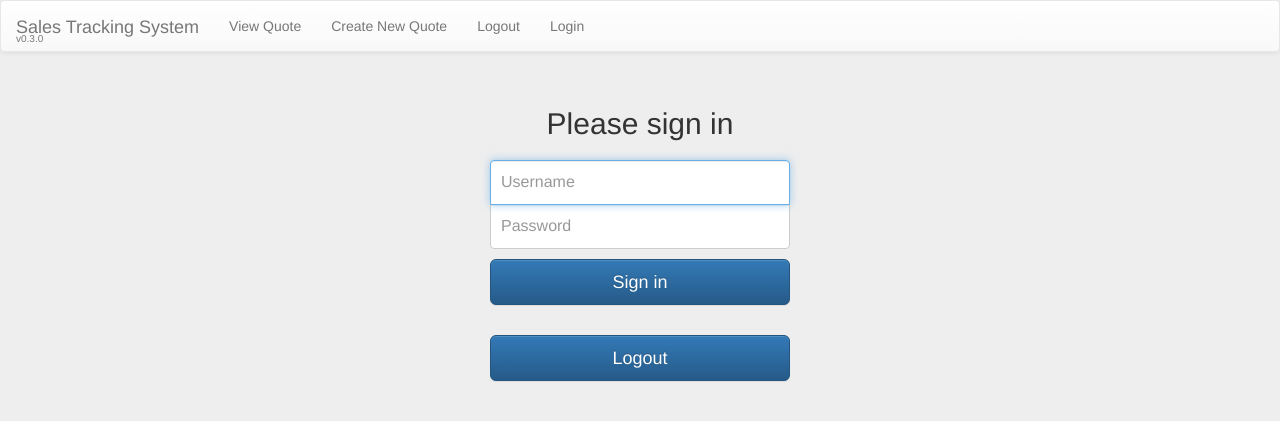
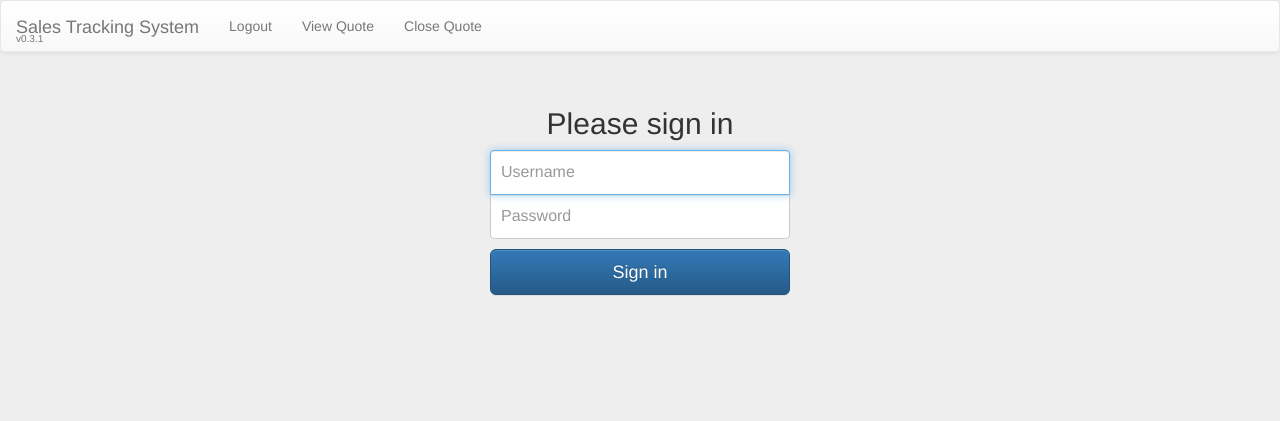
Before and after one commit to Fenix787/sales-tracking-system, a PHP site: page /index.php?action=authSalesRep in a window 1280 px wide. Shown: the top 421 px of the page. Run offline with PHP 8.4, Linux system fonts and the light colour scheme; the visitor is signed in with stand-in values (Sample User, id 1); data that the repository does not hold is empty; some libraries are stand-ins or nearby versions.

Commit message:
Updated the auth gui and navbar to only display links when the user is authenticated or when creating a quote. Code should be a little cleaner as awell.

```diff
--- a/CreateQuote.php
+++ b/CreateQuote.php
@@ -10,22 +10,25 @@ include_once "LegacyDB.php";
 include_once "QuoteDB.php";
 include_once "SalesRepDB.php";
 
-class CreateQuote {
+class CreateQuote
+{
 
     private $ldb;
     private $qdb;
     private $srdb;
 
-    public function __construct() {
+    public function __construct()
+    {
         $row = array();
         $this->ldb = new LegacyDB;
         $this->qdb = new QuoteDB;
         $this->srdb = new SalesRepDB;
     }
 
-    public function authSalesRep($username,$password) {
+    public function authSalesRep($username, $password)
+    {
         // if user is not authorized yet
-        if($_SESSION['salesrep']->id == -1) {
+        if ($_SESSION['salesrep']->id == -1 && $username != '-1' && $password != '-1') {
             // get auth data
             $authUser = $this->srdb->getPassword($username);
 
@@ -33,65 +36,77 @@ class CreateQuote {
             $hashedpw = hash('sha256', $password . $authUser->salt);
 
             // compare the password entered by the user to the one on file
-            if ($hashedpw == $authUser->password){
-                // store salesrep data in controller
+            if ($hashedpw == $authUser->password) {
+                // store salesrep data in session
                 $_SESSION['salesrep'] = $authUser;
                 trace("authenticated salesrep stored in session");
-                return "You have been logged in.";
+                return "<h3>You have logged in. Redirecting to <a href='index.php'>home</a> in <span id='counter'>5</span> second(s).</h3>" .
+                '<script type="text/javascript"> function countdown() {
+                var i = document.getElementById("counter");
+                if (parseInt(i.innerHTML)<=0) {
+                    location.href = "index.php";
                     }
                  else {
+                    i.innerHTML = parseInt(i.innerHTML)-1;
+                 }
+                }
+                setInterval(function(){ countdown();
+               },1000);</script>';
+            } else {
                 // password does not match
                 return "Password does not match.";
             }
-         }
-        // if user is logged in
-        else {
-            // if username and password are -1 process logout
-            if ($username == '-1' && $password == '-1') {
+        } // if username and password are -1 process logout
+        else if ($username == '-1' && $password == '-1') {
             session_unset();
             session_destroy();
             trace("session destroyed");
             return "You have been logged out.";
-            }
-            else {
+        } else {
             return "You have already logged in.";
-            }
         }
 
     }
 
-    public function getCustList() {
+    public function getCustList()
+    {
         // return the customer list from the legacy database
         return $this->ldb->getCustList();
     }
 
-    public function newQuote($salesrepid,$customer) {
+    public function newQuote($salesrepid, $customer)
+    {
         // store quote in database and return a local copy
-        return $this->qdb->newQuote($salesrepid,$customer);
+        return $this->qdb->newQuote($salesrepid, $customer);
     }
 
-    public function addItem($item) {
+    public function addItem($item)
+    {
         // store item in database and return the generated id
         return $this->qdb->newItem($item);
     }
 
-    public function addNote($note) {
+    public function addNote($note)
+    {
         // verify quote has been created, and data for the note exists
         return $this->qdb->newNote($note);
     }
 
-    public function confirmEmail($quoteid,$email) {
+    public function confirmEmail($quoteid, $email)
+    {
         // store email address and status for quote
-        $this->qdb->confirmEmail($quoteid,$email);
+        $this->qdb->confirmEmail($quoteid, $email);
         $this->sanctionQuote($quoteid);
     }
 
-    public function sanctionQuote($quoteid) {
+    public function sanctionQuote($quoteid)
+    {
         // sanction quote in database
-        $this->qdb->sanctionQuote($quoteid,1);
+        $this->qdb->sanctionQuote($quoteid, 1);
     }
 
-    public function getCust() {
+    public function getCust()
+    {
         return $this->quote->customer;
     }
 
--- a/MySQLSuper.php
+++ b/MySQLSuper.php
@@ -1,4 +1,5 @@
 <?php
+
 /*
 	Database PDO Wrapper Class
 	Constructed using PDO tutorial from
@@ -10,7 +11,8 @@
 
 */
 
-class MySQLSuper {
+class MySQLSuper
+{
 
     // configuration
     protected $host;
@@ -20,36 +22,39 @@ class MySQLSuper {
     protected $table_name;
     protected $dbh;
     protected $error;
+    protected $stmt;
 
     // default super constructor
-    protected function super_construct(){
+    protected function super_construct()
+    {
 
         // Create new database object
         $dsn = 'mysql:host=' . $this->host . ';dbname=' . $this->db_name;
 
         // Set options
         $options = array(
-            PDO::ATTR_PERSISTENT    => true,
-            PDO::ATTR_ERRMODE       => PDO::ERRMODE_EXCEPTION
+            PDO::ATTR_PERSISTENT => true,
+            PDO::ATTR_ERRMODE => PDO::ERRMODE_EXCEPTION
         );
 
         // Create a new PDO instanace
-        try{
+        try {
             $this->dbh = new PDO($dsn, $this->user, $this->pass, $options);
-        }
-        // Catch any errors
-        catch(PDOException $e){
+        } // Catch any errors
+        catch (PDOException $e) {
             $this->error = $e->getMessage();
         }
     }
 
     // query method
-	public function query($query){
+    public function query($query)
+    {
         $this->stmt = $this->dbh->prepare($query);
     }
 
     // bind method
-	public function bind($param, $value, $type = null){
+    public function bind($param, $value, $type = null)
+    {
         if (is_null($type)) {
             switch (true) {
                 case is_int($value):
@@ -69,60 +74,70 @@ class MySQLSuper {
     }
 
     // execute method
-	public function execute(){
+    public function execute()
+    {
         return $this->stmt->execute();
     }
 
     // resultset method
-	public function resultset(){
+    public function resultset()
+    {
         $this->execute();
         return $this->stmt->fetchAll(PDO::FETCH_ASSOC);
     }
 
     // single method
-	public function single(){
+    public function single()
+    {
         $this->execute();
         return $this->stmt->fetch(PDO::FETCH_ASSOC);
     }
 
     // rowcount method
-	public function rowCount(){
+    public function rowCount()
+    {
         return $this->stmt->rowCount();
     }
 
     // lastinsertid method
-	public function lastInsertId(){
+    public function lastInsertId()
+    {
         return $this->dbh->lastInsertId();
     }
 
     // begin transaction method
-	public function beginTransaction(){
+    public function beginTransaction()
+    {
         return $this->dbh->beginTransaction();
     }
 
     // end transaction method
-	public function endTransaction(){
+    public function endTransaction()
+    {
         return $this->dbh->commit();
     }
 
     // cancel transaction method
-	public function cancelTransaction(){
+    public function cancelTransaction()
+    {
         return $this->dbh->rollBack();
     }
 
     // dump debug method
-	public function debugDumpParams(){
+    public function debugDumpParams()
+    {
         return $this->stmt->debugDumpParams();
     }
 
     // update and bind on single item in table
-	public function updateBindSingle($id,$paramName,$paramData) {
+    public function updateBindSingle($id, $paramName, $paramData)
+    {
         // prepare update query
         $this->query("Update " . $this->table_name . " SET " . $paramName . "=:paramData WHERE id=:id");
 
         // bind item parameters
-       $this->bind(":id",$id);
-	   $this->bind(":paramData",$paramData);
+        $this->bind(":id", $id);
+        $this->bind(":paramData", $paramData);
 
         // execute built query and return result
         return $this->execute();
--- a/QuoteDB.php
+++ b/QuoteDB.php
@@ -8,27 +8,30 @@
 
 include_once "MySQLSuper.php";
 
-class QuoteDB extends MySQLSuper {
+class QuoteDB extends MySQLSuper
+{
 
     // database configuration
-    function __construct() {
-        $this->host       = "localhost";
-        $this->user       = "csci467";
-        $this->pass       = "huskies";
-        $this->db_name    = "Sales";
+    function __construct()
+    {
+        $this->host = "localhost";
+        $this->user = "csci467";
+        $this->pass = "huskies";
+        $this->db_name = "Sales";
         $this->table_name = "Quote";
 
         $this->super_construct();
         trace($this->error);
     }
 
-   public function newQuote($salesrepid,$customer) {
+    public function newQuote($salesrepid, $customer)
+    {
         // prepare insert query
         $this->query("INSERT INTO Quote (id,salesrep,status,cust,discount,comission) VALUES (NULL,:salesrepid,0,:customer,NULL,NULL)");
 
         // bind quote parameters
-       $this->bind(":salesrepid",$salesrepid);
-       $this->bind(":customer",$customer);
+        $this->bind(":salesrepid", $salesrepid);
+        $this->bind(":customer", $customer);
 
         // execute built query
         $this->execute();
@@ -38,15 +41,16 @@ class QuoteDB extends MySQLSuper {
         return $this->dbh->lastInsertId();
     }
 
-   public function newItem($item) {
+    public function newItem($item)
+    {
         // prepare insert query
         $this->query("INSERT INTO Item (id,quote,title,price,qty) VALUES (NULL,:quote,:title,:price,:qty)");
 
         // bind item parameters
-       $this->bind(":quote",$item->quoteid);
-       $this->bind(":title",$item->title);
-       $this->bind(":price",$item->price);
-       $this->bind(":qty",$item->qty);
+        $this->bind(":quote", $item->quoteid);
+        $this->bind(":title", $item->title);
+        $this->bind(":price", $item->price);
+        $this->bind(":qty", $item->qty);
 
         // execute built query
         $this->execute();
@@ -56,14 +60,15 @@ class QuoteDB extends MySQLSuper {
         return $this->dbh->lastInsertId();
     }
 
-   public function newNote($note) {
+    public function newNote($note)
+    {
         // prepare insert query
         $this->query("INSERT INTO Note (id,quote,subject,message) VALUES (NULL,:quote,:subject,:message)");
 
         // bind item parameters
-       $this->bind(":quote",$note->quoteid);
-       $this->bind(":subject",$note->subject);
-       $this->bind(":message",$note->message);
+        $this->bind(":quote", $note->quoteid);
+        $this->bind(":subject", $note->subject);
+        $this->bind(":message", $note->message);
 
         // execute built query
         $this->execute();
@@ -73,28 +78,29 @@ class QuoteDB extends MySQLSuper {
         return $this->dbh->lastInsertId();
     }
 
-   public function confirmEmail($quoteid,$email) {
+    public function confirmEmail($quoteid, $email)
+    {
         // pass data to reuseable single item update function
-       if ($this->updateBindSingle($quoteid,"email",$email) == False){
+        if ($this->updateBindSingle($quoteid, "email", $email) == False) {
             trace("Error attaching email: " . $email . " to quote :" . $quoteid);
-       }
-       else {
+        } else {
             trace("Attached email to quote");
         }
     }
 
-   public function sanctionQuote($quoteid,$status) {
+    public function sanctionQuote($quoteid, $status)
+    {
         // pass data to reuseable single item update function
-       if ($this->updateBindSingle($quoteid,"status",$status) == False) {
+        if ($this->updateBindSingle($quoteid, "status", $status) == False) {
             trace("Error sanctioning quote: " . $quoteid . " with status :" . $status);
-       }
-       else {
+        } else {
             trace("Sanctioned quote");
         }
     }
 }
 
-class Item {
+class Item
+{
     var $id;
     var $quoteid;
     var $title;
@@ -102,7 +108,8 @@ class Item {
     var $qty;
 
     // populate item
-	function __construct($row) {
+    function __construct($row)
+    {
         $this->id = isset($row['id']) ? $row['id'] : -1;
         $this->quoteid = isset($row['quoteid']) ? $row['quoteid'] : 0;
         $this->title = isset($row['title']) ? $row['title'] : '';
@@ -111,14 +118,16 @@ class Item {
     }
 }
 
-class Note {
+class Note
+{
     var $id;
     var $quoteid;
     var $subject;
     var $message;
 
     // populate note
-	function __construct($row) {
+    function __construct($row)
+    {
         $this->id = isset($row['id']) ? $row['id'] : -1;
         $this->quoteid = isset($row['quoteid']) ? $row['quoteid'] : 0;
         $this->subject = isset($row['subject']) ? $row['subject'] : '';
@@ -126,7 +135,8 @@ class Note {
     }
 }
 
-class Quote {
+class Quote
+{
     var $id;
     var $customer;
     var $email;
@@ -135,13 +145,15 @@ class Quote {
     var $salesrep;
 
     // empty quote
-	function __construct() {
-		$this->id = 0;
+    function __construct()
+    {
+        $this->id = -1;
         $this->customer = '';
         $this->email = '';
         $this->items = array();
         $this->notes = array();
-        $salesrep = 0;
+        $this->salesrep = -1;
     }
 }
+
 ?>
--- /dev/null
+++ b/css/system.css
@@ -0,0 +1,66 @@
+/*
+	system css
+
+	This file holds the css style for the sales tracking system
+
+*/
+
+body {
+    background-color: #eee;
+}
+
+/* style for sign in and email forms */
+
+.salesrepgui-form {
+    max-width: 330px;
+    padding: 15px;
+    margin: 0 auto;
+}
+
+.salesrepgui-form .authsalesrep-heading,
+.salesrepgui-form .checkbox {
+    margin-bottom: 10px;
+}
+
+.salesrepgui-form .checkbox {
+    font-weight: normal;
+}
+
+.salesrepgui-form .form-control {
+    position: relative;
+    height: auto;
+    -webkit-box-sizing: border-box;
+    -moz-box-sizing: border-box;
+    box-sizing: border-box;
+    padding: 10px;
+    font-size: 16px;
+}
+
+.salesrepgui-form .form-control:focus {
+    z-index: 2;
+}
+
+.salesrepgui-form input[type="text"] {
+    margin-bottom: -1px;
+    border-bottom-right-radius: 0;
+    border-bottom-left-radius: 0;
+}
+
+.salesrepgui-form input[type="password"] {
+    margin-bottom: 10px;
+    border-top-left-radius: 0;
+    border-top-right-radius: 0;
+}
+
+/* style for nav bar */
+
+.navbar-brand {
+    line-height: 12px;
+    padding-top: 20px;
+    padding-bottom: 5px;
+}
+
+.navbar-brand small {
+    display: block;
+    font-size: 10px;
+}
--- a/gui/authSalesRep.php
+++ b/gui/authSalesRep.php
@@ -1,23 +1,32 @@
-<div class="container"><div class="row"><div class="col-lg-12 text-center">
-      <form class="salesrepgui-form" action="index.php?action=authSalesRep" method="POST">
-        <h2 class="salesrepgui-form-heading">Please sign in</h2>
-        <h3><?php
+<?php
 $username = isset($_POST['inputUsername']) ? $_POST['inputUsername'] : '';
 $password = isset($_POST['inputPassword']) ? $_POST['inputPassword'] : '';
 
-              if ($username != '' && $password != '') {
-                echo $cqc->authSalesRep($username,$password);
+$authMsg = '';
+
+// check for logout tag
+$do = isset($_REQUEST['do']) ? $_REQUEST['do'] : '';
+if ($do == 'logout') {
+    $authMsg = '<h3>' . $cqc->authSalesRep(-1, -1) . '</h3>';
+} else if ($username != '' && $password != '') {
+    $authMsg = '<h3>' . $cqc->authSalesRep($username, $password) . '</h3>';
 }
-        ?></h3>
+?>
+
+<div class="container">
+    <div class="row">
+        <div class="col-lg-12 text-center">
+            <form class="salesrepgui-form" action="index.php?action=authSalesRep" method="POST">
+                <h2 class="salesrepgui-form-heading">Please sign in</h2>
+                <?php echo $authMsg; ?>
                 <label for="inputUsername" class="sr-only">Username</label>
-        <input type="text" id="inputUsername" name="inputUsername" class="form-control" placeholder="Username" required autofocus>
+                <input type="text" id="inputUsername" name="inputUsername" class="form-control" placeholder="Username"
+                       required autofocus>
                 <label for="inputPassword" class="sr-only">Password</label>
-        <input type="password" id="inputPassword" name="inputPassword" class="form-control" placeholder="Password" required>
+                <input type="password" id="inputPassword" name="inputPassword" class="form-control"
+                       placeholder="Password" required>
                 <button class="btn btn-lg btn-primary btn-block" type="submit">Sign in</button>
             </form>
-      <form class="salesrepgui-form" action="index.php?action=authSalesRep" method="POST">
-      <input type="hidden" name="inputUsername" value="-1">
-      <input type="hidden" name="inputPassword" value="-1">
-      <button class="btn btn-lg btn-primary btn-block" type="submit">Logout</button>
-      </form>
-</div></div></div>
+        </div>
+    </div>
+</div>
--- a/index.php
+++ b/index.php
@@ -17,7 +17,7 @@
     $action = 'authSalesRep';
 }
 
-	include('gui/' . $action . '.php');?>
+include('gui/' . $action . '.php'); ?>
 
 <?php include "php/footer.php"; ?>
 
--- a/php/header.php
+++ b/php/header.php
@@ -1,3 +1,4 @@
+<?php $version = "v0.3.1"; ?>
     <head>
         <meta charset="latin1_swedish_ci">
         <meta http-equiv="X-UA-Compatible" content="IE=edge">
@@ -19,19 +20,18 @@
         <!-- IE10 viewport hack for Surface/desktop Windows 8 bug -->
         <link href="../bower_components/bootstrap/assets/css/ie10-viewport-bug-workaround.css" rel="stylesheet">
 
-    <link href="system.css" rel="stylesheet">
+        <link href="css/system.css" rel="stylesheet">
 
     </head>
 <?php
-// version number
-$version = "v0.3.0";
 
 ini_set('display_errors', 'On');
 include "CreateQuote.php";
 
 $logText = "";
 
-function trace($text) {
+function trace($text)
+{
     global $logText;
     $logText .= $text . '<br>';
 }
--- a/php/navbar.php
+++ b/php/navbar.php
@@ -1,13 +1,23 @@
 <nav class="navbar navbar-default">
-  <div class="container-fluid">
-    <div class="navbar-header">
-      <a class="navbar-brand" href="index.php">Sales Tracking System<small><?php echo $version; ?></small></a>
+    <div class="container-fluid">
+        <div class="navbar-header">
+            <a class="navbar-brand" href="index.php">Sales Tracking System
+                <small><?php echo $version; ?></small>
+            </a>
+        </div>
+        <ul class="nav navbar-nav">
+            <?php
+            if ($_SESSION['salesrep']->id == -1) {
+                echo '<li><a href="index.php?action=authSalesRep">Login</a></li>';
+            } else {
+                echo '<li><a href="index.php?action=authSalesRep&do=logout">Logout</a></li>';
+                if ($_SESSION['quote']->id == -1) {
+                    echo '<li><a href="index.php?action=selectCust">Create New Quote</a></li>';
+                } else {
+                    echo '<li><a href="index.php?action=newQuote">View Quote</a></li>' . "\n" .
+                        '<li><a href="index.php?action=confirmEmail">Close Quote</a></li>';
+                }
+            } ?>
+        </ul>
     </div>
-    <ul class="nav navbar-nav">
-    <li><a href="index.php?action=newQuote">View Quote</a></li>
-    <li><a href="index.php?action=selectCust">Create New Quote</a></li>
-    <li><a href="index.php?action=logout">Logout</a></li>
-    <li><a href="index.php?action=authSalesRep">Login</a></li>
-   </ul>
-  </div>
 </nav>
--- a/system.css
+++ /dev/null
@@ -1,60 +0,0 @@
-/*
-	system css
-
-	This file holds the css style for the sales tracking system
-
-*/
-
-body {
-  background-color: #eee;
-}
-
-/* style for sign in and email forms */
-
-.salesrepgui-form {
-  max-width: 330px;
-  padding: 15px;
-  margin: 0 auto;
-}
-.salesrepgui-form .authsalesrep-heading,
-.salesrepgui-form .checkbox {
-  margin-bottom: 10px;
-}
-.salesrepgui-form .checkbox {
-  font-weight: normal;
-}
-.salesrepgui-form .form-control {
-  position: relative;
-  height: auto;
-  -webkit-box-sizing: border-box;
-     -moz-box-sizing: border-box;
-          box-sizing: border-box;
-  padding: 10px;
-  font-size: 16px;
-}
-.salesrepgui-form .form-control:focus {
-  z-index: 2;
-}
-.salesrepgui-form input[type="text"] {
-  margin-bottom: -1px;
-  border-bottom-right-radius: 0;
-  border-bottom-left-radius: 0;
-}
-.salesrepgui-form input[type="password"] {
-  margin-bottom: 10px;
-  border-top-left-radius: 0;
-  border-top-right-radius: 0;
-}
-
-/* style for nav bar */
-
-.navbar-brand {
-  line-height:12px;
-  padding-top:20px;
-  padding-bottom:5px;
-}
-
-.navbar-brand small {
-  display:block;
-  font-size:10px;
-}
```
Also changed, not shown: LegacyDB.php (+14 -10 lines), SalesRepDB.php (+16 -10 lines), SalesRepGUI.php (deleted, +0 -152 lines), gui/confirmEmail.php (+9 -4 lines), gui/newQuote.php (+27 -15 lines), gui/selectCust.php (+8 -3 lines), gui/addItem.php (indentation only), gui/addNote.php (indentation only). Lines whose indentation alone changed are shown as unchanged.
